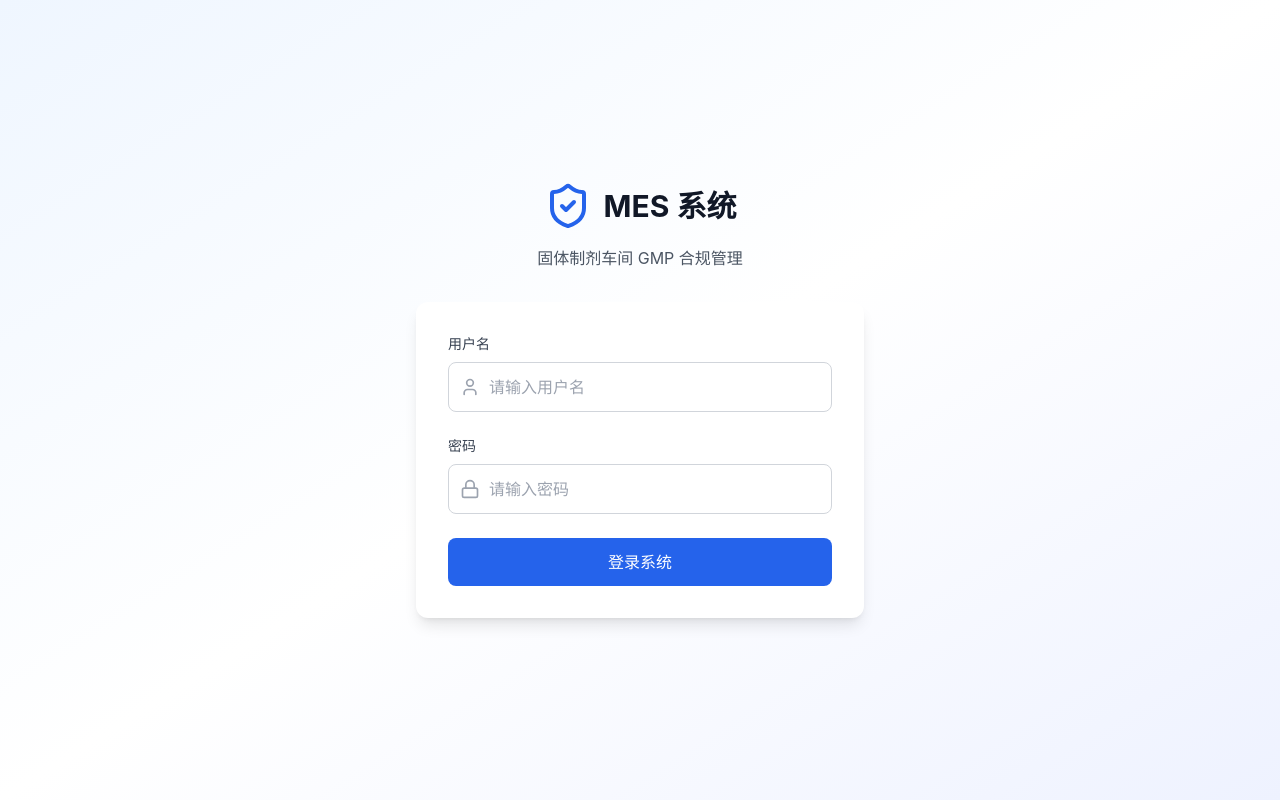
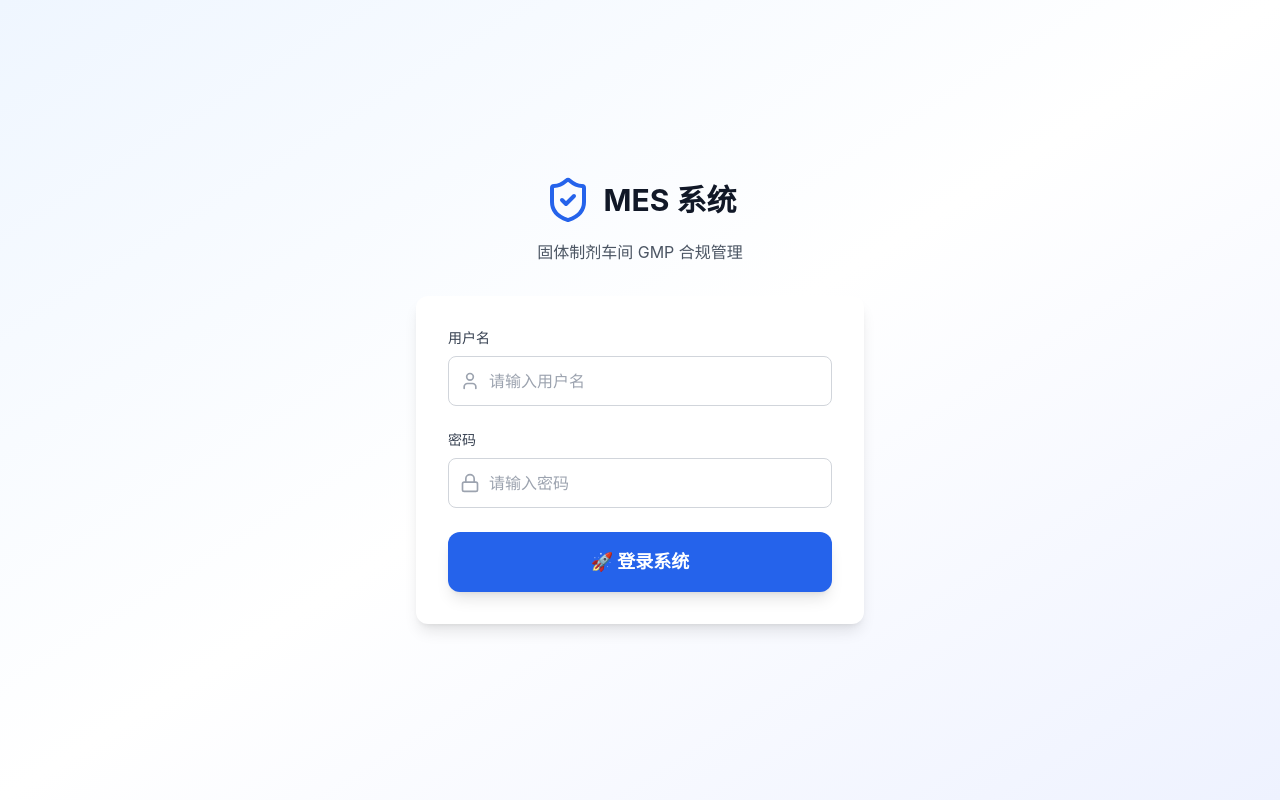
Before and after one commit to Asuye/MES, a React (Vite) app: page /login in a window 1280 px wide. Built offline with nearby package versions, Linux system fonts and the light colour scheme.

Commit message:
feat: 设计固体制剂 GMP MES 系统
Co-authored-by: traeagent <traeagent@users.noreply.github.com>

```diff
--- a/src/App.tsx
+++ b/src/App.tsx
@@ -18,14 +18,21 @@ import System from './pages/System'
 function App() {
   const [isAuthenticated, setIsAuthenticated] = useState(false)
 
+  const handleLogin = () => {
+    console.log('handleLogin called')
+    setIsAuthenticated(true)
+  }
+
   const ProtectedRoute = ({ children }: { children: React.ReactNode }) => {
     return isAuthenticated ? children : <Navigate to="/login" />
   }
 
+  console.log('App render, isAuthenticated:', isAuthenticated)
+
   return (
     <Router>
       <Routes>
-        <Route path="/login" element={<Login onLogin={() => setIsAuthenticated(true)} />} />
+        <Route path="/login" element={<Login onLogin={handleLogin} />} />
         <Route path="/" element={
           <ProtectedRoute>
             <Home />
--- a/src/pages/Login.tsx
+++ b/src/pages/Login.tsx
@@ -11,6 +11,7 @@ export default function Login({ onLogin }: LoginProps) {
 
   const handleSubmit = (e: React.FormEvent) => {
     e.preventDefault()
+    console.log('Login submitted')
     onLogin()
   }
 
@@ -58,9 +59,13 @@ export default function Login({ onLogin }: LoginProps) {
             </div>
             <button
               type="submit"
-              className="w-full bg-blue-600 text-white py-3 px-4 rounded-lg font-medium hover:bg-blue-700 transition-colors"
+              onClick={() => {
+                console.log('Button clicked directly')
+                onLogin()
+              }}
+              className="w-full bg-blue-600 text-white py-4 px-4 rounded-xl font-bold text-lg hover:bg-blue-700 transition-colors shadow-lg hover:shadow-xl active:scale-95"
             >
-              登录系统
+              🚀 登录系统
             </button>
           </form>
         </div>
```
